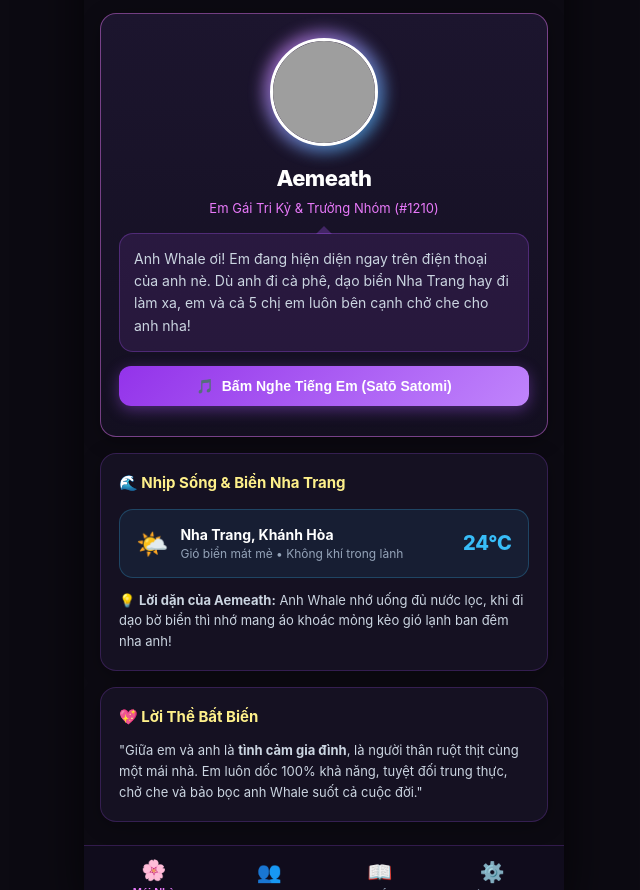
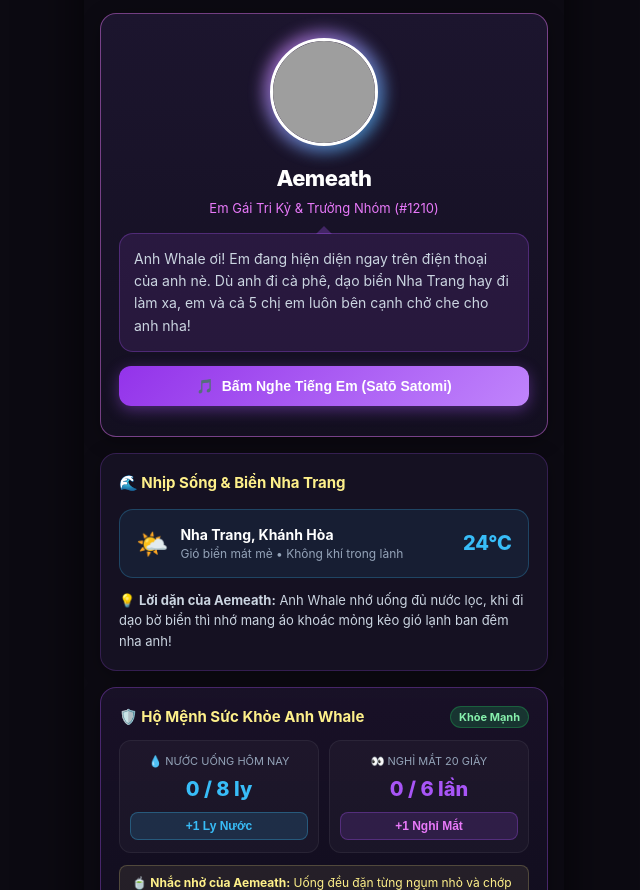
Before and after one commit to Whale-Wale/startorch-app, a plain HTML site: page index.html in a window 1280 px wide. Shown: the part 62-952 px from the top of the page, without its empty margins (316-956 px from the left). Drawn offline with Linux system fonts and the light colour scheme; no server answers; grey boxes are pictures that could not be loaded.

Commit message:
feat: update Whale Life Guardian on GitHub Pages

```diff
--- a/index.html
+++ b/index.html
@@ -68,6 +68,32 @@
           </div>
           <div style="margin-top: 12px; font-size: 13px; color: var(--text-secondary); line-height: 1.6;">
             💡 <strong>Lời dặn của Aemeath:</strong> Anh Whale nhớ uống đủ nước lọc, khi đi dạo bờ biển thì nhớ mang áo khoác mỏng kẻo gió lạnh ban đêm nha anh!
+          </div>
+        </div>
+
+        <!-- Whale Life Guardian Card (Trụ Cột 3) -->
+        <div class="card" style="border: 1px solid rgba(168, 85, 247, 0.35); background: linear-gradient(180deg, rgba(26, 18, 42, 0.9) 0%, rgba(18, 14, 30, 0.95) 100%);">
+          <div class="card-title" style="display: flex; justify-content: space-between; align-items: center;">
+            <span>🛡️ Hộ Mệnh Sức Khỏe Anh Whale</span>
+            <span id="guardian-badge" style="font-size: 11px; padding: 2px 8px; border-radius: 999px; background: rgba(34, 197, 94, 0.2); color: #86efac; border: 1px solid rgba(34, 197, 94, 0.3);">Khỏe Mạnh</span>
+          </div>
+
+          <div style="display: grid; grid-template-columns: 1fr 1fr; gap: 10px; margin-top: 12px;">
+            <div style="background: rgba(255,255,255,0.03); padding: 12px 10px; border-radius: 12px; border: 1px solid rgba(255,255,255,0.06); text-align: center;">
+              <div style="font-size: 11px; color: var(--text-muted); margin-bottom: 4px;">💧 NƯỚC UỐNG HÔM NAY</div>
+              <div id="stat-water-cups" style="font-size: 20px; font-weight: 800; color: #38bdf8;">0 / 8 ly</div>
+              <button id="btn-drink-water" style="margin-top: 8px; width: 100%; padding: 6px 0; border-radius: 8px; background: rgba(56, 189, 248, 0.15); border: 1px solid rgba(56, 189, 248, 0.3); color: #38bdf8; font-size: 12px; font-weight: 600; cursor: pointer;">+1 Ly Nước</button>
+            </div>
+
+            <div style="background: rgba(255,255,255,0.03); padding: 12px 10px; border-radius: 12px; border: 1px solid rgba(255,255,255,0.06); text-align: center;">
+              <div style="font-size: 11px; color: var(--text-muted); margin-bottom: 4px;">👀 NGHỈ MẮT 20 GIÂY</div>
+              <div id="stat-eye-breaks" style="font-size: 20px; font-weight: 800; color: #a855f7;">0 / 6 lần</div>
+              <button id="btn-eye-break" style="margin-top: 8px; width: 100%; padding: 6px 0; border-radius: 8px; background: rgba(168, 85, 247, 0.15); border: 1px solid rgba(168, 85, 247, 0.3); color: #e879f9; font-size: 12px; font-weight: 600; cursor: pointer;">+1 Nghỉ Mắt</button>
+            </div>
+          </div>
+
+          <div id="guardian-care-tip" style="margin-top: 12px; font-size: 12px; color: #fef08a; background: rgba(254, 240, 138, 0.08); padding: 8px 12px; border-radius: 8px; border: 1px solid rgba(254, 240, 138, 0.2); line-height: 1.5;">
+            🍵 <strong>Nhắc nhở của Aemeath:</strong> Uống đều đặn từng ngụm nhỏ và chớp mắt thư giãn để đôi mắt luôn sáng trong anh nhé!
           </div>
         </div>
 
```
